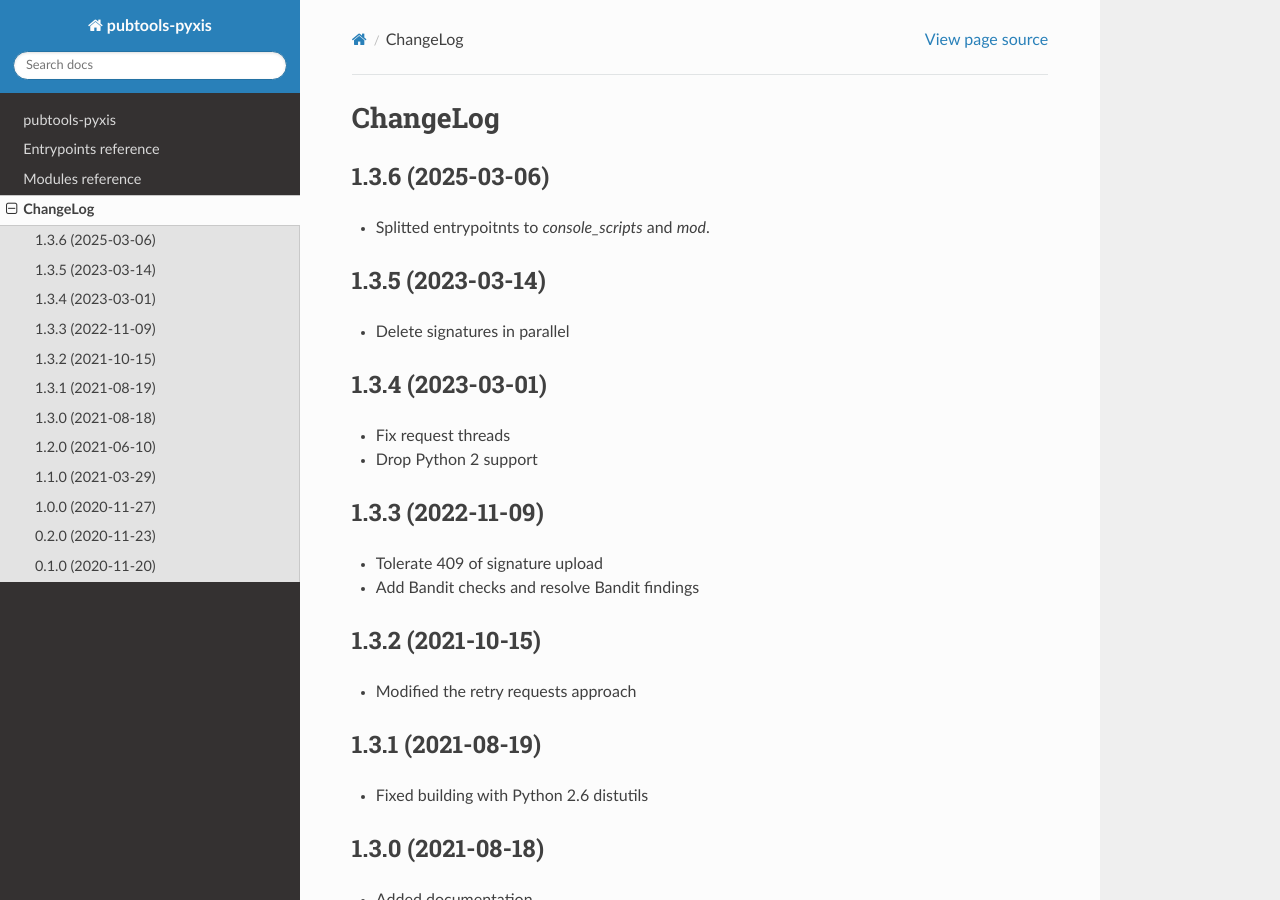
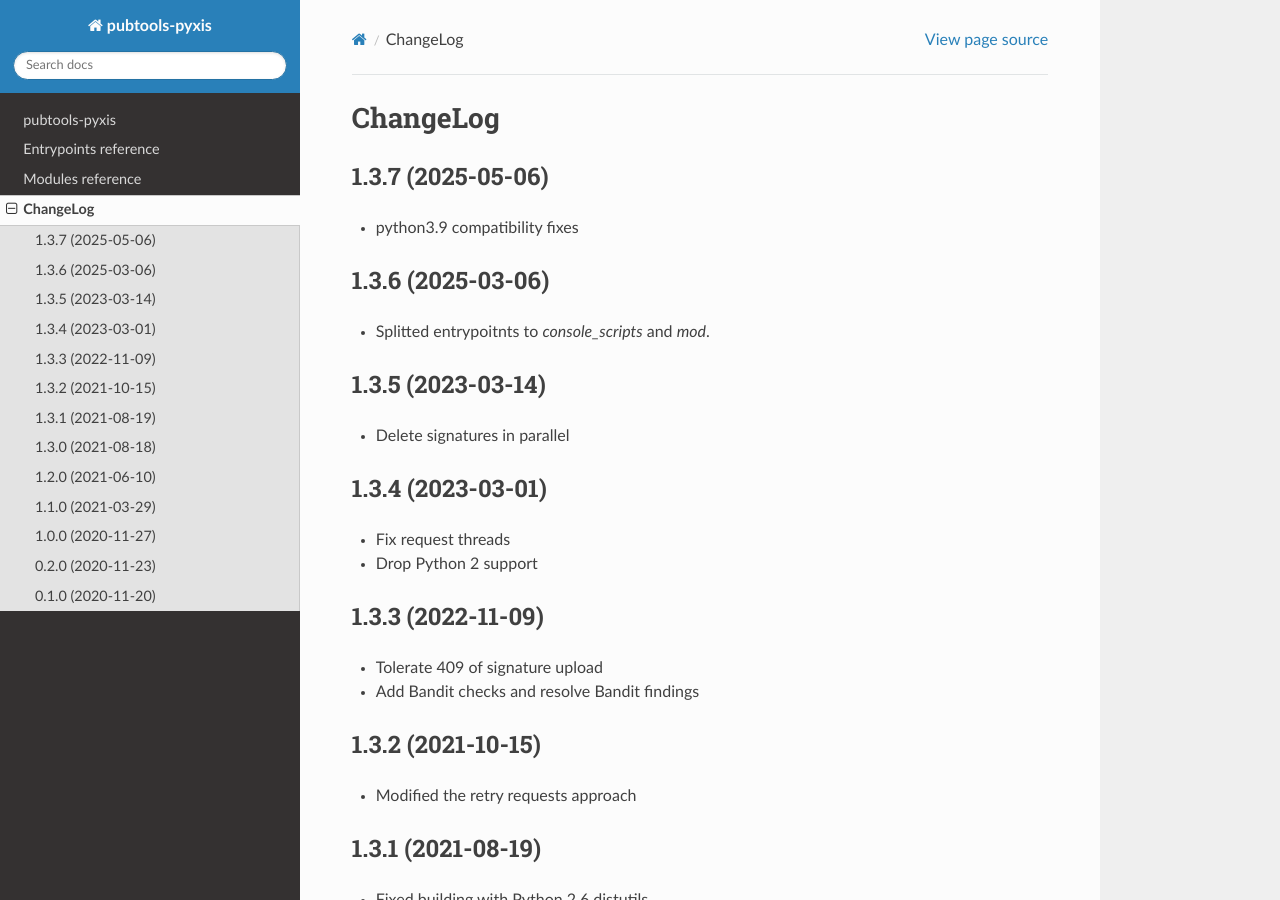
Before and after one commit to release-engineering/pubtools-pyxis, a Sphinx documentation site: the page built from docs/source/CHANGELOG.rst, in a window 1280 px wide and 900 px high. Built offline with Sphinx 7.4.7 and the Read the Docs theme 3.1.0, drawn with Linux system fonts in a browser that asks for light colours.

Commit message:
Release v1.3.7
Signed-off-by: Jindrich Luza <jluza@redhat.com>

```diff
--- a/docs/source/CHANGELOG.rst
+++ b/docs/source/CHANGELOG.rst
@@ -1,5 +1,10 @@
 ChangeLog
 =========
+
+1.3.7 (2025-05-06)
+------------------
+
+* python3.9 compatibility fixes
 
 1.3.6 (2025-03-06)
 ------------------
--- a/setup.py
+++ b/setup.py
@@ -71,7 +71,7 @@
 
 setup(
     name="pubtools-pyxis",
-    version="1.3.6",
+    version="1.3.7",
     description="Pubtools-pyxis",
     long_description=long_description,
     long_description_content_type='text/x-rst',
```
Also changed, not shown: 2 other files.
